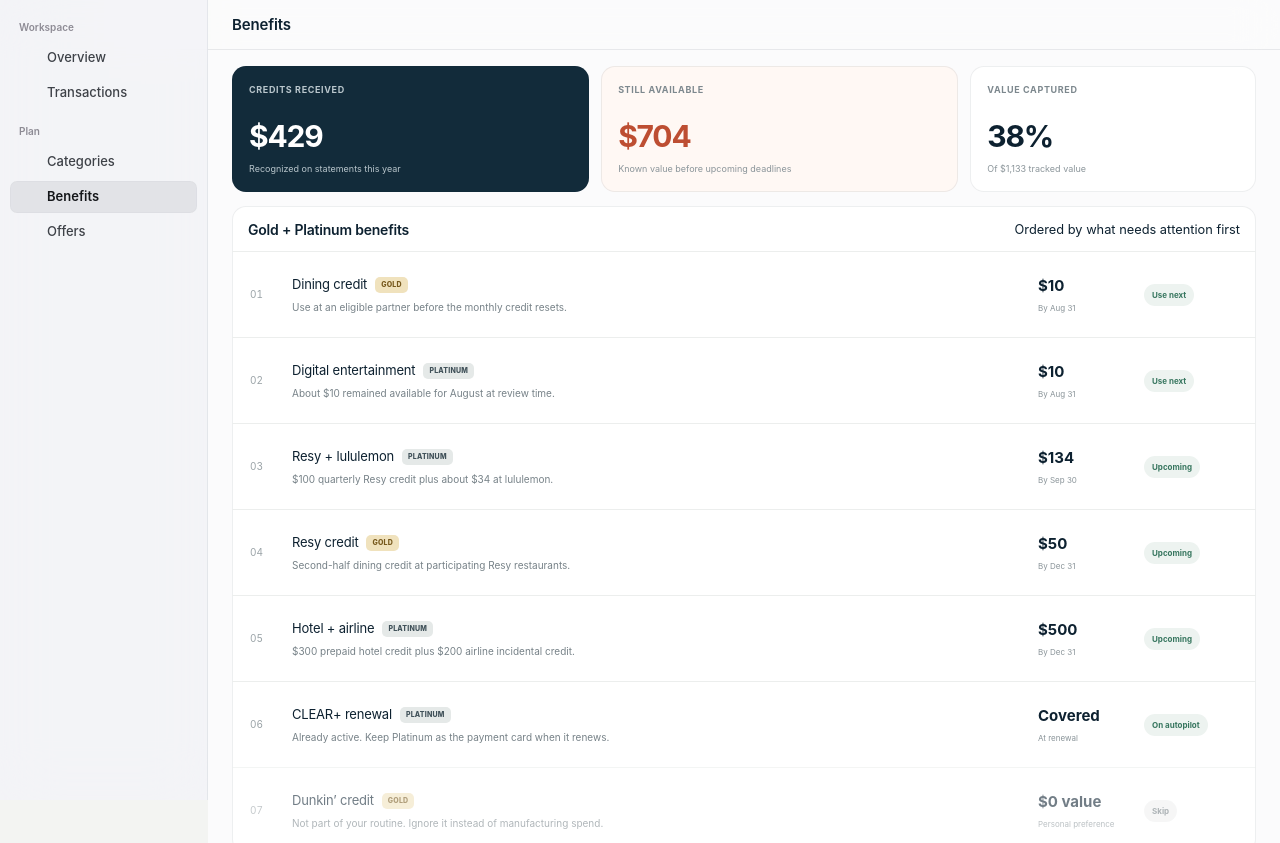
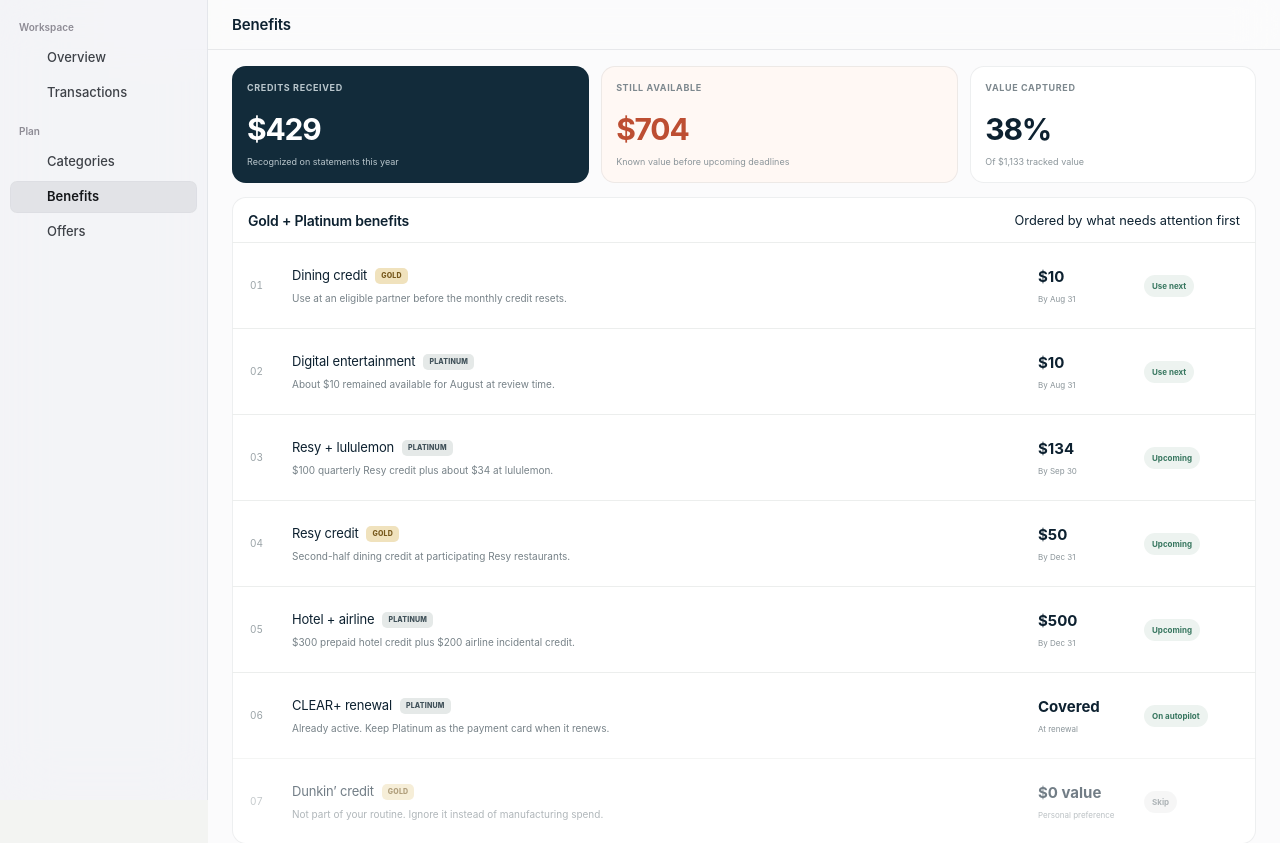
Before and after one commit to pondorasti/pondorasti, a Next.js app: page /benefits in a window 1280 px wide. Shown: the top 843 px of the page. Built offline with nearby package versions, Linux system fonts and the light colour scheme; some icons are missing.

Commit message:
Tighten benefit summary cards

```diff
--- a/app/globals.css
+++ b/app/globals.css
@@ -272,9 +272,9 @@ footer p { max-width: 660px; margin: 0; text-align: right; font-size: 10px; line
 .app-table-row b { color: #31936a; }
 
 .benefit-value-summary { display: grid; grid-template-columns: 1fr 1fr .8fr; gap: 12px; }
-.benefit-value-summary article { min-height: 126px; padding: 17px; display: flex; flex-direction: column; }
+.benefit-value-summary article { min-height: 104px; padding: 15px; display: flex; flex-direction: column; }
 .benefit-value-summary span { color: #7d888e; font-size: 9px; font-weight: 750; letter-spacing: .07em; text-transform: uppercase; }
-.benefit-value-summary strong { margin: auto 0 3px; font-size: 30px; letter-spacing: -.04em; }
+.benefit-value-summary strong { margin: 12px 0 3px; font-size: 30px; letter-spacing: -.04em; }
 .benefit-value-summary small { color: #8b959a; font-size: 9px; }
 .benefit-value-summary .captured-value { background: #122b3a; color: white; }
 .benefit-value-summary .captured-value span, .benefit-value-summary .captured-value small { color: #b9c6cc; }
```
